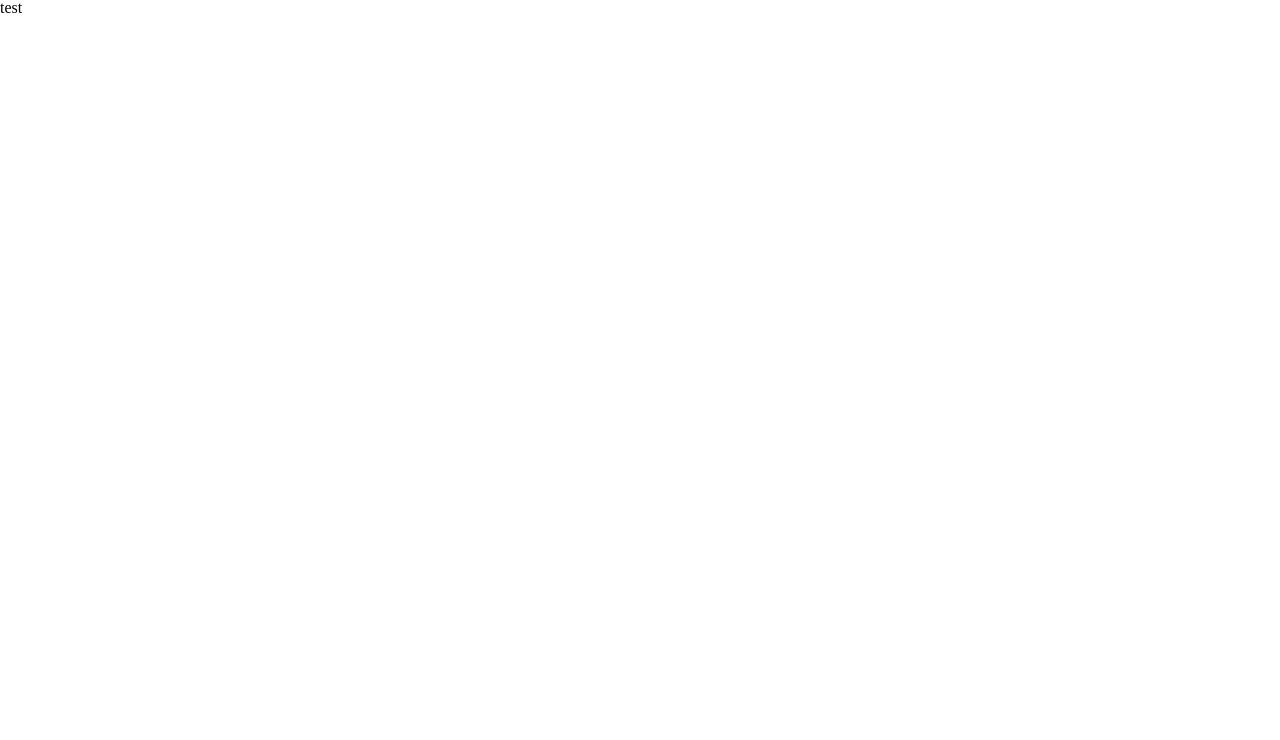
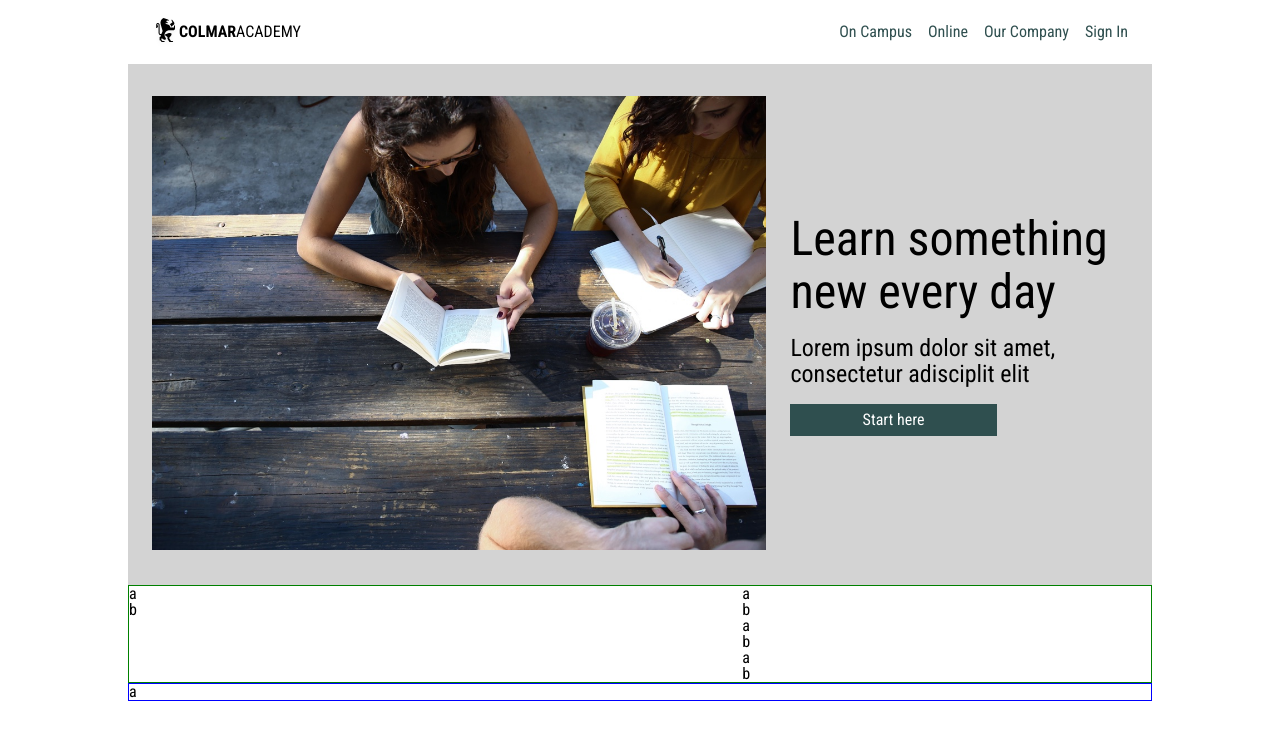
Before and after one commit to PaolaHandley/capstone, a plain HTML site: page index.html in a window 1280 px wide. Drawn offline with Linux system fonts and the light colour scheme.

Commit message:
nav and banner

```diff
--- a/index.html
+++ b/index.html
@@ -3,11 +3,58 @@
   <head>
     <meta charset="utf-8">
     <title>Colmar Academy</title>
+    <link href="https://fonts.googleapis.com/css?family=Roboto+Condensed:400,400i,700,700i" rel="stylesheet">
     <link href="resources/css/reset.css" type="text/css" rel="stylesheet">
     <link href="resources/css/style.css" type="text/css" rel="stylesheet">
     <meta name="viewport" content="width=device-width, initial-scale=1.0">
   </head>
   <body>
-test
+    <nav class="header">
+      <div class="logo">
+        <img src="resources/images/ic-logo.svg" alt="Academy logo"/> <span class="bold">COLMAR</span><span>ACADEMY</span>
+      </div>
+   <ul>
+     <li><a href="#" class="btn">On Campus</a></li>
+     <li><a href="#" class="btn">Online</a></li>
+     <li><a href="#" class="btn">Our Company</a></li>
+     <li><a href="#" class="btn">Sign In</a></li>
+   </ul>
+    </nav>
+    <div class="banner">
+      <div class="image">
+        <img src="resources/images/banner.jpg" alt="banner image">
+      </div>
+      <div>
+        <h1>Learn something <br />new every day</h1>
+          <br />
+        <h2>Lorem ipsum dolor sit amet,<br />consectetur adisciplit elit</h2>
+          <br />
+        <p class="button">Start here</a>
+      </div>
+    </div>
+    <div class="container">
+      <div class="article main">
+      <div>a
+      </div>
+      <div>b
+      </div>
+    </div>
+    <div>
+    <div>a
+    </div>
+    <div>b
+    </div>
+    <div>a
+    </div>
+    <div>b
+    </div>
+    <div>a
+    </div>
+    <div>b
+    </div>
+  </div>
+    </div>
+    <footer>a
+    </footer>
   </body>
 </html>
--- /dev/null
+++ b/resources/New Folder With Items/style.css
@@ -0,0 +1,19 @@
+body {
+  background-color: red;
+  }
+
+nav {
+border: medium dashed green;
+}
+
+.banner {
+  border: 1px solid red;
+}
+
+.container {
+  border: 1px solid green;
+}
+
+footer {
+  border: 1px solid blue;
+}
--- a/resources/css/style.css
+++ b/resources/css/style.css
@@ -1,2 +1,101 @@
-body {
+html {
+  font-family: 'Roboto Condensed', sans-serif;
+  display: flex;
+  margin: 0 auto;
+  justify-content: center;
   }
+
+nav {
+  padding-left: 24px;
+  padding-right: 24px;
+  height: 64px;
+}
+
+.header {
+  display: flex;
+  align-items: center;
+  justify-content:space-between;
+}
+
+.header ul {
+  display: flex;
+  flex-wrap: wrap;
+  justify-content: center;
+}
+
+.header li {
+  display: inline;
+  padding-right: 16px;
+}
+
+.header li:last-child {
+  padding-right: 0px;
+}
+
+.logo {
+  display: flex;
+  align-items: center;
+}
+
+.banner {
+  background-color: lightGrey;
+  width: 1024px;
+  display: flex;
+  align-items: center;
+  justify-content: left;
+}
+
+.image {
+  margin: 32px 24px;
+  width: 60%;
+}
+
+.banner img {
+  max-width: 100%;
+}
+
+.banner h1 {
+  font-size: 3rem;
+  line-height: 1.1;
+
+}
+
+.banner h2 {
+  font-size: 1.5rem;
+  line-height: 1.1;
+}
+
+.button {
+  color: white;
+  flex-wrap: wrap;
+  background-color: DarkSlateGray;
+  padding: 8px;
+  margin-right: 32px;
+  text-align: center;
+  max-width: 60%;
+}
+.container {
+  border: 1px solid green;
+  display: flex;
+}
+
+.bold {
+  font-weight: bold;
+}
+
+.article {
+
+}
+
+.main {
+  width: 60%;
+}
+
+footer {
+  border: 1px solid blue;
+}
+
+a {
+  text-decoration: none;
+  color: DarkSlateGray;
+}
```
Also changed, not shown: 3 other files.
